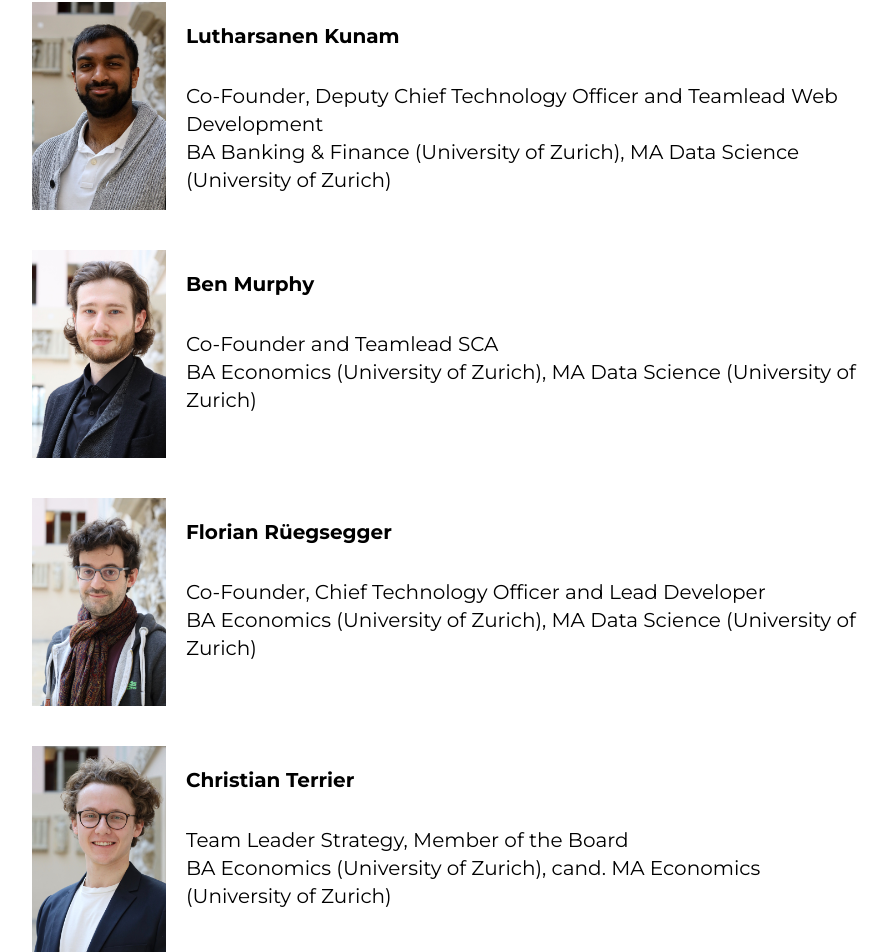
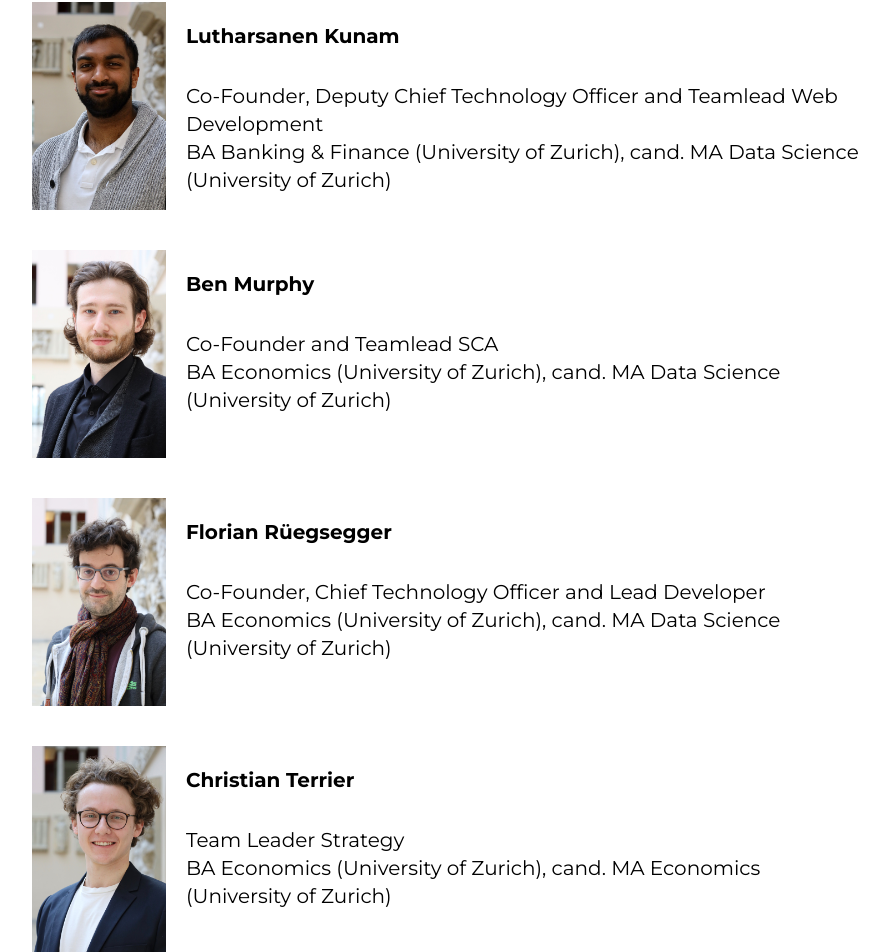
Before and after one commit to migub/BCP-Website-Next, a Next.js app: page /about-us in a window 1280 px wide. Shown: the part 1826-2778 px from the top of the page, without its empty margins (181-1070 px from the left). Built offline with nearby package versions, Linux system fonts and the light colour scheme.

Commit message:
Update about-us.js

```diff
--- a/pages/about-us.js
+++ b/pages/about-us.js
@@ -112,7 +112,7 @@ const AboutUs = () => {
                   Development
                 </div>
                 <div>
-                  BA Banking & Finance (University of Zurich), MA Data Science
+                  BA Banking & Finance (University of Zurich), cand. MA Data Science
                   (University of Zurich)
                 </div>
               </div>
@@ -125,7 +125,7 @@ const AboutUs = () => {
               <div>
                 <div className="mt-8">Co-Founder and Teamlead SCA</div>
                 <div>
-                  BA Economics (University of Zurich), MA Data Science
+                  BA Economics (University of Zurich), cand. MA Data Science
                   (University of Zurich)
                 </div>
               </div>
@@ -140,7 +140,7 @@ const AboutUs = () => {
                   Co-Founder, Chief Technology Officer and Lead Developer
                 </div>
                 <div>
-                  BA Economics (University of Zurich), MA Data Science
+                  BA Economics (University of Zurich), cand. MA Data Science
                   (University of Zurich)
                 </div>
               </div>
@@ -152,7 +152,7 @@ const AboutUs = () => {
             description={
               <div>
                 <div className="mt-8">
-                  Team Leader Strategy, Member of the Board
+                  Team Leader Strategy
                 </div>
                 <div>
                   BA Economics (University of Zurich), cand. MA Economics
```
